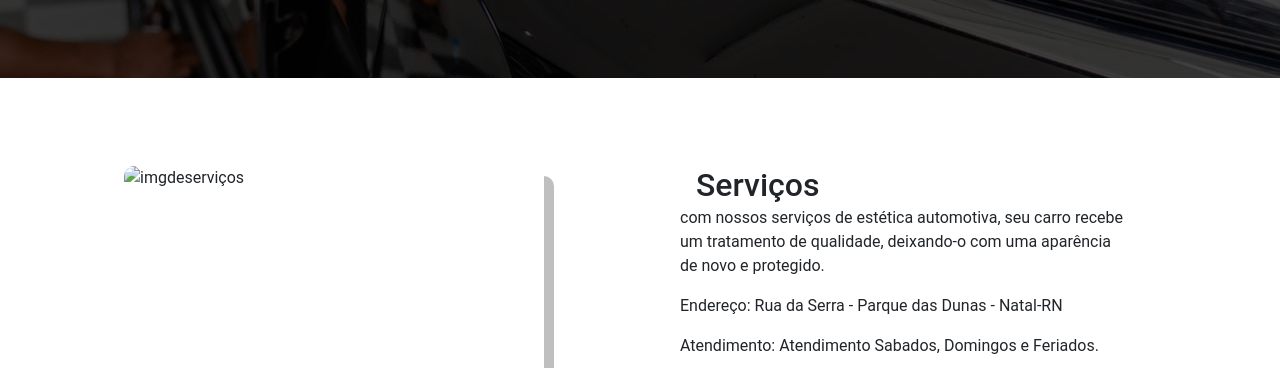
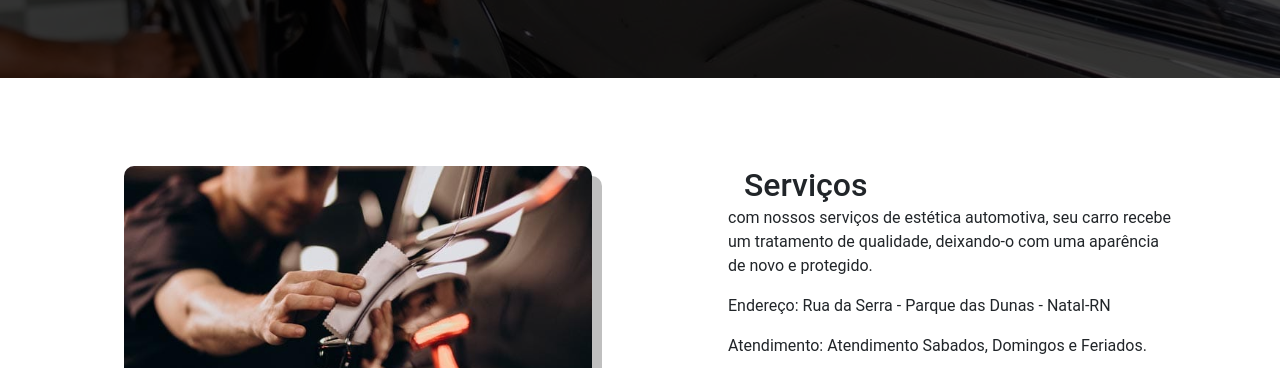
Before and after one commit to johnysantos22/projeto-estetica-automotivo, a plain HTML site: page index.html in a window 1280 px wide. Shown: the part 546-914 px from the top of the page. Drawn offline with nearby package versions, Linux system fonts and the light colour scheme; the site is published under a folder, as on GitHub Pages, so addresses that start at the root find nothing.

Commit message:
Ajuste na imagem de serviços

```diff
--- a/index.html
+++ b/index.html
@@ -71,7 +71,7 @@
             <div class="container my-5">
                 <div class="row gx-5 gy-5">
                     <div class="col-md-8 col-lg-7">
-                        <img class="imgserviços" src="/assets/img3.jpeg" alt="imgdeserviços" width=" 100%" />
+                        <img class="imgserviços" src="assets/img3.jpeg" alt="imgdeserviços" width=" 100%" />
 
                         <div class="col-md-6">
                             <h2>Serviços</h2>
```
